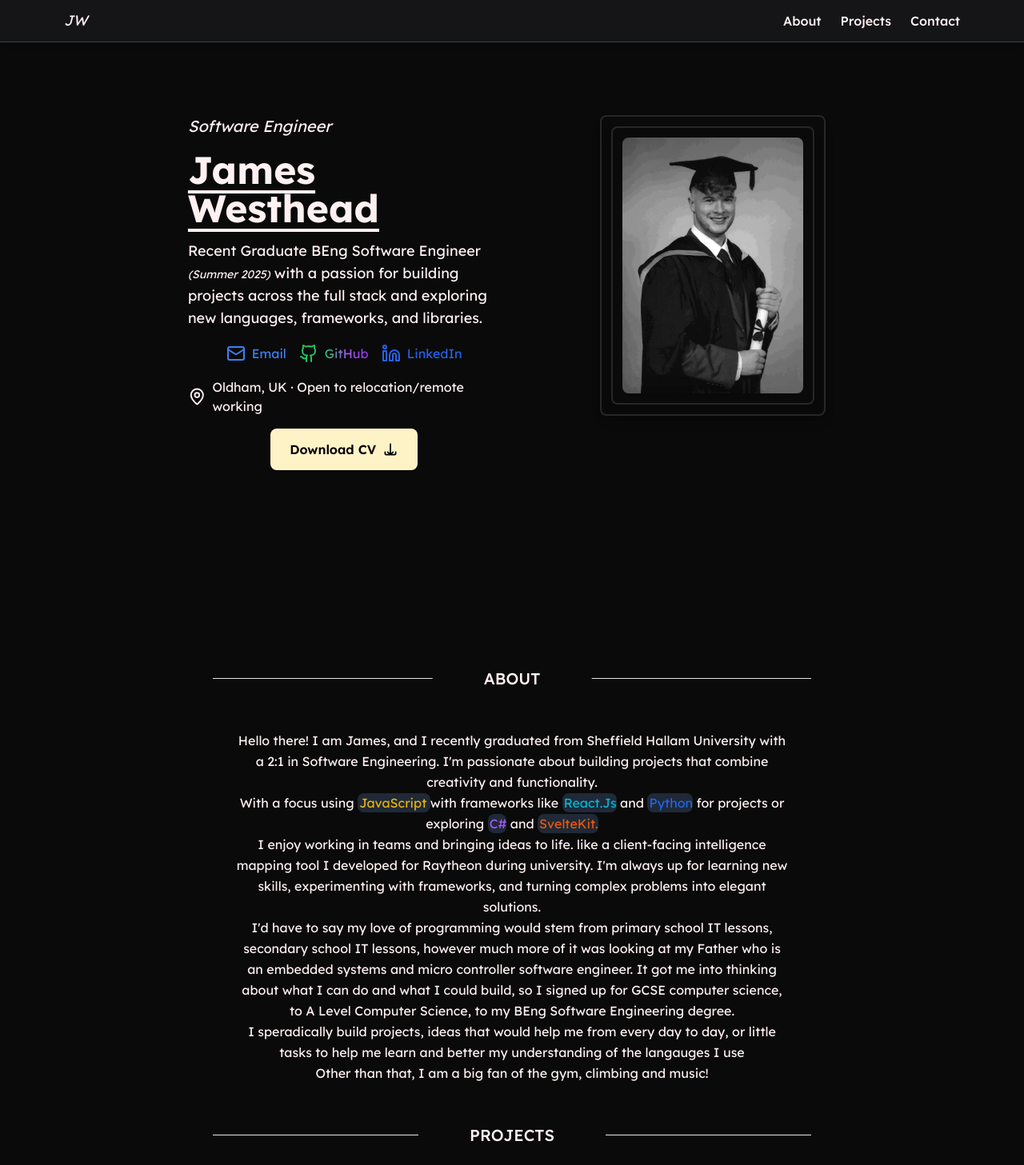
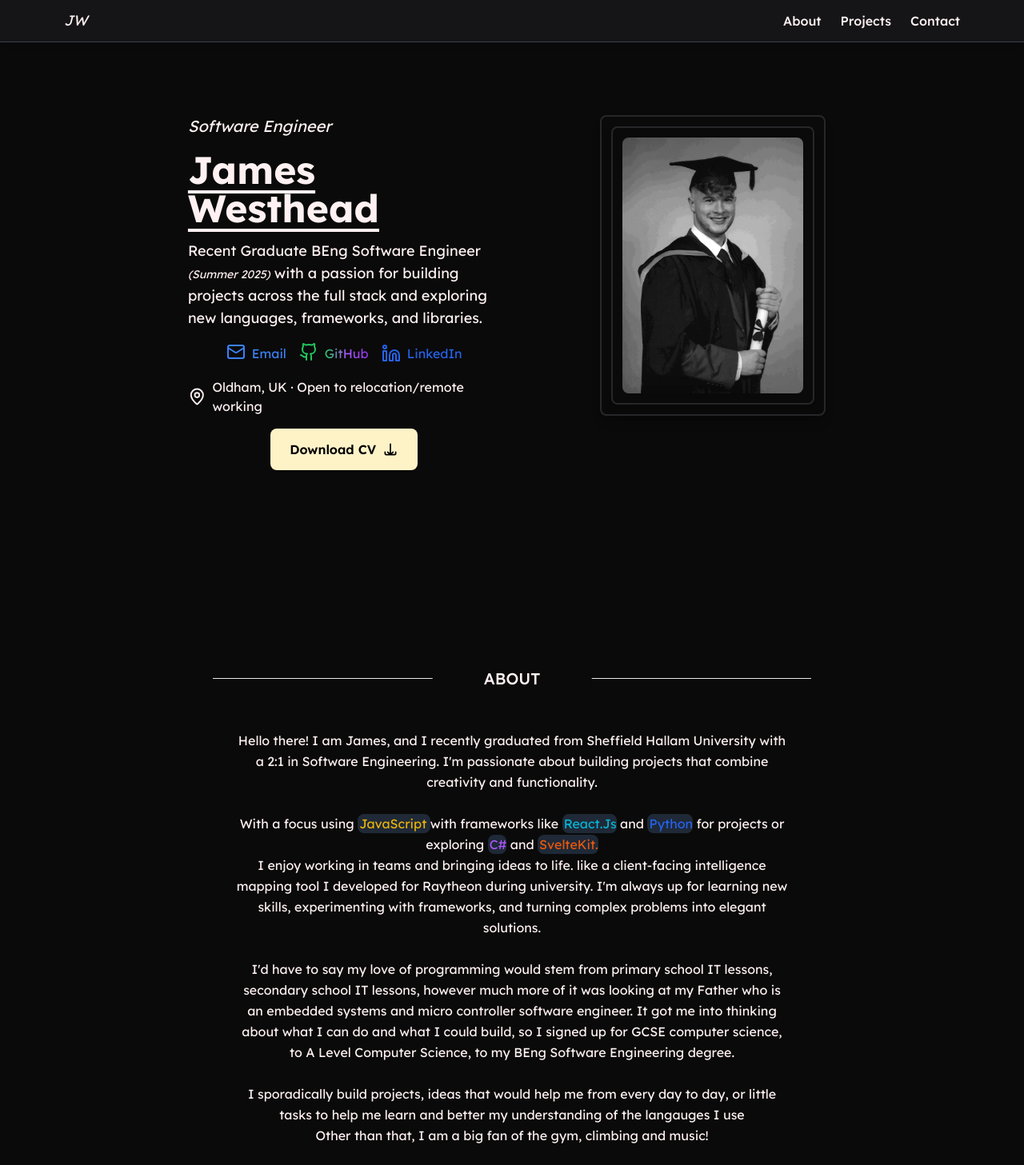
Before and after one commit to WestheadJ/portfolio, a React (Vite) app: page / in a window 1280 px wide. Shown: the top 1457 px of the page at 80% size. Built offline with nearby package versions, Linux system fonts and the light colour scheme.

Commit message:
added a few new titles

```diff
--- a/src/components/Hero.jsx
+++ b/src/components/Hero.jsx
@@ -22,15 +22,19 @@ export default function Hero() {
 
                     {/* Social links */}
                     <div className="flex  sm:flex-row w-full justify-center gap-8 sm:gap-4 mt-4">
-                        <div className="flex items-center gap-2 hover:scale-110 hover:cursor-pointer transition-transform duration-200">
-                            <Mail className="text-blue-500" />
-                            <p className="bg-blue-500 bg-clip-text text-transparent">Email</p>
+                        <div title='Go to email me!' className="flex items-center gap-2 hover:scale-110 hover:cursor-pointer transition-transform duration-200">
+                            <a className="flex gap-2" href="mailto:james_westhead@outlook.com">
+                                <Mail className="text-blue-500" />
+                                <p className="bg-blue-500 bg-clip-text text-transparent">Email</p>
+                            </a>
                         </div>
-                        <div className="flex items-center gap-2 hover:scale-110 hover:cursor-pointer transition-transform duration-200">
-                            <Github className="text-green-500" />
-                            <p className="bg-gradient-to-r from-green-500 via-purple-500 to-purple-600 bg-clip-text text-transparent">GitHub</p>
+                        <div title="View my GitHub!" className="flex items-center gap-2 hover:scale-110 hover:cursor-pointer transition-transform duration-200">
+                            <a className="flex gap-2" href="https://github.com/WestheadJ">
+                                <Github className="text-green-500" />
+                                <p className="bg-gradient-to-r from-green-500 via-purple-500 to-purple-600 bg-clip-text text-transparent">GitHub</p>
+                            </a>
                         </div>
-                        <div className="flex items-center gap-2 hover:scale-110 hover:cursor-pointer transition-transform duration-200">
+                        <div title="Check out my LinkedIn" className="flex items-center gap-2 hover:scale-110 hover:cursor-pointer transition-transform duration-200">
                             <Linkedin className="text-blue-600" />
                             <p className="text-blue-600">LinkedIn</p>
                         </div>
@@ -41,7 +45,7 @@ export default function Hero() {
                         <MapPin />
                         <p>Oldham, UK · Open to relocation/remote working</p>
                     </div>
-                    <div className="flex w-full justify-center items-center">
+                    <div title="Download my CV" className="flex w-full justify-center items-center">
                         <a
                             href={mypdf}
                             download="jameswesthead-cv.pdf"
--- a/src/components/PortfolioView.jsx
+++ b/src/components/PortfolioView.jsx
@@ -3,7 +3,7 @@ import Hero from "./Hero";
 import Projects from "./projects/Projects"
 import { Linkedin } from "lucide-react";
 import { Mail } from "lucide-react";
-import mypdf from "../assets/pdfs/mypdf.pdf"
+import mypdf from "@assets/pdfs/mypdf.pdf"
 
 export default function PortfolioView() {
     return (
@@ -19,11 +19,14 @@ export default function PortfolioView() {
                 <div className="flex flex-col w-full items-center justify-center text-center">
                     <div className="max-w-[71ch] mt-8 text-muted-foreground leading-relaxed">
                         <p >Hello there! I am James, and I recently graduated from Sheffield Hallam University with a 2:1 in Software Engineering. I'm passionate about building projects that combine creativity and functionality.  </p>
+                        <br />
                         <p>With a focus using <span className="bg-gray-800 text-yellow-500 rounded-lg p-[2px] pr-0 font-extralight" >JavaScript </span>with frameworks like <span className="bg-gray-800 text-cyan-500 rounded-lg p-[2px] pr-0 font-extralight" >React.Js</span>  and <span className="bg-gray-800 text-blue-600 rounded-lg p-[2px] pr-0 font-extralight" >{"Python"}</span> for projects
                             or exploring  <span className="bg-gray-800 text-purple-500 rounded-lg p-[2px] pr-0 font-extralight" >{"C#"}</span> and <span className="bg-gray-800 text-orange-600 rounded-lg p-[2px] pr-0 font-extralight" >SvelteKit.</span></p>
                         <p>I enjoy working in teams and bringing ideas to life. like a client-facing intelligence mapping tool I developed for Raytheon during university. I'm always up for learning new skills, experimenting with frameworks, and turning complex problems into elegant solutions.</p>
+                        <br />
                         <p>I'd have to say my love of programming would stem from primary school IT lessons, secondary school IT lessons, however much more of it was looking at my Father who is an embedded systems and micro controller software engineer. It got me into thinking about what I can do and what I could build, so I signed up for GCSE computer science, to A Level Computer Science, to my BEng Software Engineering degree. </p>
-                        <p>I speradically build projects, ideas that would help me from every day to day, or little tasks to help me learn and better my understanding of the langauges I use</p>
+                        <br />
+                        <p>I sporadically build projects, ideas that would help me from every day to day, or little tasks to help me learn and better my understanding of the langauges I use</p>
                         <p>Other than that, I am a big fan of the gym, climbing and music!</p>
                     </div>
                 </div>
@@ -47,6 +50,7 @@ export default function PortfolioView() {
                     <span className="absolute px-16 font-medium text-heading -translate-x-1/2 bg-neutral-950 left-1/2"><p className="text-xl">CV/Resume</p></span>
                 </div>
                 <a
+                    title="Download my CV"
                     href={mypdf}
                     download="jameswesthead-cv.pdf"
                     aria-label="Download James Westhead CV"
--- a/src/components/projects/Projects.jsx
+++ b/src/components/projects/Projects.jsx
@@ -20,7 +20,7 @@ export default function Projects() {
 
                 <div className="grid grid-cols-1 place-items-center gap-y-6 mb-12">
                     <div
-                        title="Click for more information..."
+                        title="Click to see more"
                         className="group w-full max-w-md p-4 border border-solid rounded hover:border-amber-100 hover:shadow-md hover:scale-[1.02] transition-transform duration-200"
                     >
                         <NavLink to="/projects/sales-to-stocks">
```
